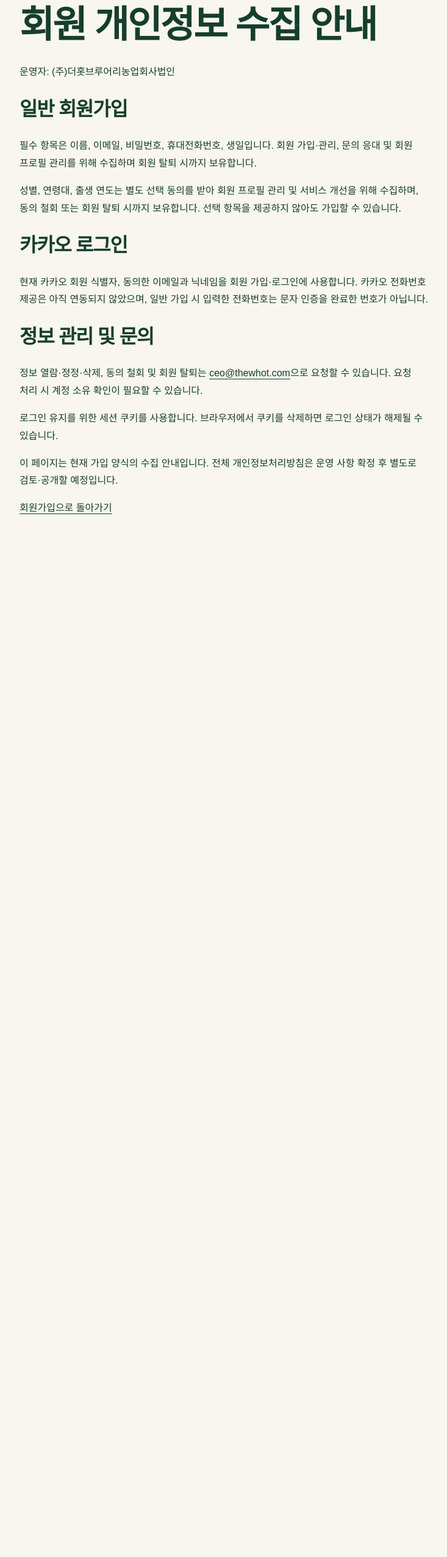
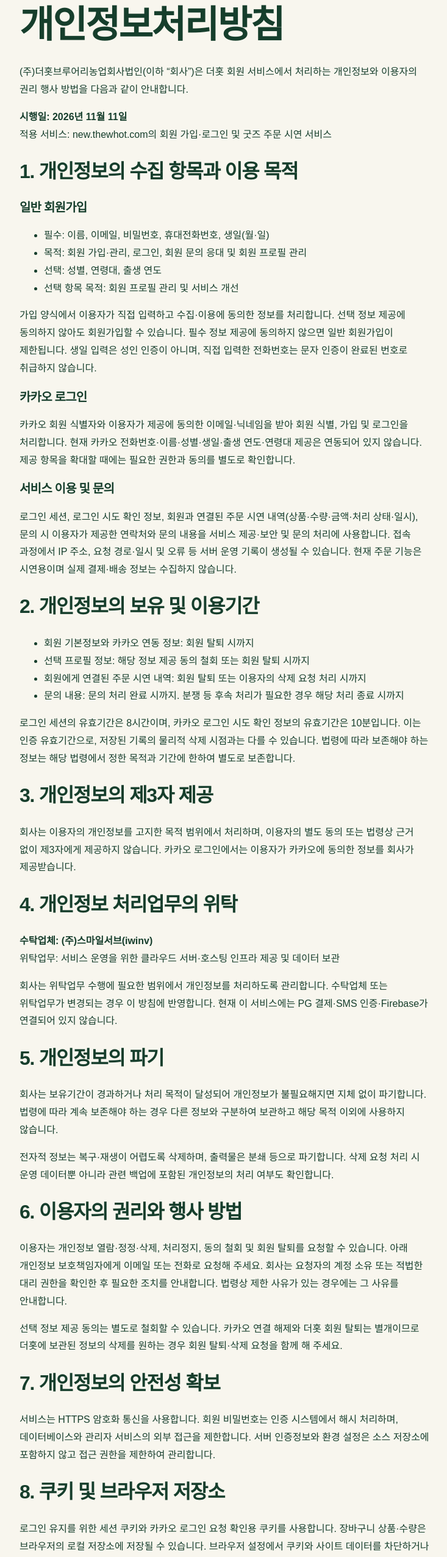
Before and after one commit to WONSUN1972/thewhot, a Next.js app in the folder goods-store/: page /privacy in a window 1280 px wide. Shown: the part 234-2787 px from the top of the page at 61% size, without its empty margins (272-1005 px from the left). Before the commit the page ends 1178 px from the top, so only its background shows below. Built offline with nearby package versions, Linux system fonts and the light colour scheme; a web font is replaced by a local one.

Commit message:
Publish privacy policy with confirmed officer and hosting provider

```diff
--- a/goods-store/src/app/brand/[slug]/page.tsx
+++ b/goods-store/src/app/brand/[slug]/page.tsx
@@ -3,4 +3,4 @@ import pages from '@/content/brand-pages.json';
 import SiteHeader from '@/components/SiteHeader';
 import {notFound} from 'next/navigation';
 export function generateStaticParams(){return Object.keys(pages).filter(k=>k!=='home').map(slug=>({slug}))}
-export default async function BrandPage({params}:{params:Promise<{slug:string}>}){const {slug}=await params;const page=pages[slug as keyof typeof pages];if(!page)notFound();return <><SiteHeader/>{slug==='DesignbyUs'?<DesignShowcase/>:<main className="preserved-main" dangerouslySetInnerHTML={{__html:page.html}}/>}<div className="brand-extra"><a href="/">브랜드 메인</a><a href="/brand/Brewmaster">브루마스터 소개</a><a href="/#shop">굿즈 SHOP</a></div><footer><div className="footer-brand"><img src="/wordmark.png" alt="the whot BREWERY"/></div><div><h3>THE WHOT</h3><p>(주)더홋브루어리농업회사법인<br/>대표 김나래</p></div><div><h3>CONTACT</h3><a href="tel:0316331045">031.633.1045</a><a href="mailto:ceo@thewhot.com">ceo@thewhot.com</a></div><div><h3>SHOP</h3><a href="/#shop">비주류 굿즈</a><a href="/#admin">로컬 백오피스</a></div></footer></>}
+export default async function BrandPage({params}:{params:Promise<{slug:string}>}){const {slug}=await params;const page=pages[slug as keyof typeof pages];if(!page)notFound();return <><SiteHeader/>{slug==='DesignbyUs'?<DesignShowcase/>:<main className="preserved-main" dangerouslySetInnerHTML={{__html:page.html}}/>}<div className="brand-extra"><a href="/">브랜드 메인</a><a href="/brand/Brewmaster">브루마스터 소개</a><a href="/#shop">굿즈 SHOP</a></div><footer><div className="footer-brand"><img src="/wordmark.png" alt="the whot BREWERY"/></div><div><h3>THE WHOT</h3><p>(주)더홋브루어리농업회사법인<br/>대표 김나래</p></div><div><h3>CONTACT</h3><a href="tel:0316331045">031.633.1045</a><a href="mailto:ceo@thewhot.com">ceo@thewhot.com</a></div><div><h3>SHOP</h3><a href="/#shop">비주류 굿즈</a><a href="/#admin">로컬 백오피스</a></div><div><a href="/privacy">개인정보처리방침</a></div></footer></>}
--- a/goods-store/src/app/privacy/page.tsx
+++ b/goods-store/src/app/privacy/page.tsx
@@ -1,3 +1,13 @@
 import SiteHeader from '@/components/SiteHeader';
-export const metadata={title:'회원 개인정보 수집 안내 | the whot'};
-export default function Privacy(){return <><SiteHeader/><main className="signup-page"><span className="eyebrow">PRIVACY</span><h1>회원 개인정보 수집 안내</h1><p>운영자: (주)더홋브루어리농업회사법인</p><h2>일반 회원가입</h2><p>필수 항목은 이름, 이메일, 비밀번호, 휴대전화번호, 생일입니다. 회원 가입·관리, 문의 응대 및 회원 프로필 관리를 위해 수집하며 회원 탈퇴 시까지 보유합니다.</p><p>성별, 연령대, 출생 연도는 별도 선택 동의를 받아 회원 프로필 관리 및 서비스 개선을 위해 수집하며, 동의 철회 또는 회원 탈퇴 시까지 보유합니다. 선택 항목을 제공하지 않아도 가입할 수 있습니다.</p><h2>카카오 로그인</h2><p>현재 카카오 회원 식별자, 동의한 이메일과 닉네임을 회원 가입·로그인에 사용합니다. 카카오 전화번호 제공은 아직 연동되지 않았으며, 일반 가입 시 입력한 전화번호는 문자 인증을 완료한 번호가 아닙니다.</p><h2>정보 관리 및 문의</h2><p>정보 열람·정정·삭제, 동의 철회 및 회원 탈퇴는 <a href="mailto:ceo@thewhot.com">ceo@thewhot.com</a>으로 요청할 수 있습니다. 요청 처리 시 계정 소유 확인이 필요할 수 있습니다.</p><p>로그인 유지를 위한 세션 쿠키를 사용합니다. 브라우저에서 쿠키를 삭제하면 로그인 상태가 해제될 수 있습니다.</p><p>이 페이지는 현재 가입 양식의 수집 안내입니다. 전체 개인정보처리방침은 운영 사항 확정 후 별도로 검토·공개할 예정입니다.</p><a href="/signup">회원가입으로 돌아가기</a></main></>}
+export const metadata={title:'개인정보처리방침 | the whot',description:'더홋 회원 서비스의 개인정보 수집·이용, 보유기간 및 권리 행사 안내'};
+export default function Privacy(){return <><SiteHeader/><main className="signup-page privacy-page"><span className="eyebrow">PRIVACY POLICY</span><h1>개인정보처리방침</h1><p>(주)더홋브루어리농업회사법인(이하 “회사”)은 더홋 회원 서비스에서 처리하는 개인정보와 이용자의 권리 행사 방법을 다음과 같이 안내합니다.</p><p><strong>시행일: 2026년 11월 11일</strong><br/>적용 서비스: new.thewhot.com의 회원 가입·로그인 및 굿즈 주문 시연 서비스</p>
+<section><h2>1. 개인정보의 수집 항목과 이용 목적</h2><h3>일반 회원가입</h3><ul><li>필수: 이름, 이메일, 비밀번호, 휴대전화번호, 생일(월·일)</li><li>목적: 회원 가입·관리, 로그인, 회원 문의 응대 및 회원 프로필 관리</li><li>선택: 성별, 연령대, 출생 연도</li><li>선택 항목 목적: 회원 프로필 관리 및 서비스 개선</li></ul><p>가입 양식에서 이용자가 직접 입력하고 수집·이용에 동의한 정보를 처리합니다. 선택 정보 제공에 동의하지 않아도 회원가입할 수 있습니다. 필수 정보 제공에 동의하지 않으면 일반 회원가입이 제한됩니다. 생일 입력은 성인 인증이 아니며, 직접 입력한 전화번호는 문자 인증이 완료된 번호로 취급하지 않습니다.</p><h3>카카오 로그인</h3><p>카카오 회원 식별자와 이용자가 제공에 동의한 이메일·닉네임을 받아 회원 식별, 가입 및 로그인을 처리합니다. 현재 카카오 전화번호·이름·성별·생일·출생 연도·연령대 제공은 연동되어 있지 않습니다. 제공 항목을 확대할 때에는 필요한 권한과 동의를 별도로 확인합니다.</p><h3>서비스 이용 및 문의</h3><p>로그인 세션, 로그인 시도 확인 정보, 회원과 연결된 주문 시연 내역(상품·수량·금액·처리 상태·일시), 문의 시 이용자가 제공한 연락처와 문의 내용을 서비스 제공·보안 및 문의 처리에 사용합니다. 접속 과정에서 IP 주소, 요청 경로·일시 및 오류 등 서버 운영 기록이 생성될 수 있습니다. 현재 주문 기능은 시연용이며 실제 결제·배송 정보는 수집하지 않습니다.</p></section>
+<section><h2>2. 개인정보의 보유 및 이용기간</h2><ul><li>회원 기본정보와 카카오 연동 정보: 회원 탈퇴 시까지</li><li>선택 프로필 정보: 해당 정보 제공 동의 철회 또는 회원 탈퇴 시까지</li><li>회원에게 연결된 주문 시연 내역: 회원 탈퇴 또는 이용자의 삭제 요청 처리 시까지</li><li>문의 내용: 문의 처리 완료 시까지. 분쟁 등 후속 처리가 필요한 경우 해당 처리 종료 시까지</li></ul><p>로그인 세션의 유효기간은 8시간이며, 카카오 로그인 시도 확인 정보의 유효기간은 10분입니다. 이는 인증 유효기간으로, 저장된 기록의 물리적 삭제 시점과는 다를 수 있습니다. 법령에 따라 보존해야 하는 정보는 해당 법령에서 정한 목적과 기간에 한하여 별도로 보존합니다.</p></section>
+<section><h2>3. 개인정보의 제3자 제공</h2><p>회사는 이용자의 개인정보를 고지한 목적 범위에서 처리하며, 이용자의 별도 동의 또는 법령상 근거 없이 제3자에게 제공하지 않습니다. 카카오 로그인에서는 이용자가 카카오에 동의한 정보를 회사가 제공받습니다.</p></section>
+<section><h2>4. 개인정보 처리업무의 위탁</h2><p><strong>수탁업체: (주)스마일서브(iwinv)</strong><br/>위탁업무: 서비스 운영을 위한 클라우드 서버·호스팅 인프라 제공 및 데이터 보관</p><p>회사는 위탁업무 수행에 필요한 범위에서 개인정보를 처리하도록 관리합니다. 수탁업체 또는 위탁업무가 변경되는 경우 이 방침에 반영합니다. 현재 이 서비스에는 PG 결제·SMS 인증·Firebase가 연결되어 있지 않습니다.</p></section>
+<section><h2>5. 개인정보의 파기</h2><p>회사는 보유기간이 경과하거나 처리 목적이 달성되어 개인정보가 불필요해지면 지체 없이 파기합니다. 법령에 따라 계속 보존해야 하는 경우 다른 정보와 구분하여 보관하고 해당 목적 이외에 사용하지 않습니다.</p><p>전자적 정보는 복구·재생이 어렵도록 삭제하며, 출력물은 분쇄 등으로 파기합니다. 삭제 요청 처리 시 운영 데이터뿐 아니라 관련 백업에 포함된 개인정보의 처리 여부도 확인합니다.</p></section>
+<section><h2>6. 이용자의 권리와 행사 방법</h2><p>이용자는 개인정보 열람·정정·삭제, 처리정지, 동의 철회 및 회원 탈퇴를 요청할 수 있습니다. 아래 개인정보 보호책임자에게 이메일 또는 전화로 요청해 주세요. 회사는 요청자의 계정 소유 또는 적법한 대리 권한을 확인한 후 필요한 조치를 안내합니다. 법령상 제한 사유가 있는 경우에는 그 사유를 안내합니다.</p><p>선택 정보 제공 동의는 별도로 철회할 수 있습니다. 카카오 연결 해제와 더홋 회원 탈퇴는 별개이므로 더홋에 보관된 정보의 삭제를 원하는 경우 회원 탈퇴·삭제 요청을 함께 해 주세요.</p></section>
+<section><h2>7. 개인정보의 안전성 확보</h2><p>서비스는 HTTPS 암호화 통신을 사용합니다. 회원 비밀번호는 인증 시스템에서 해시 처리하며, 데이터베이스와 관리자 서비스의 외부 접근을 제한합니다. 서버 인증정보와 환경 설정은 소스 저장소에 포함하지 않고 접근 권한을 제한하여 관리합니다.</p></section>
+<section><h2>8. 쿠키 및 브라우저 저장소</h2><p>로그인 유지를 위한 세션 쿠키와 카카오 로그인 요청 확인용 쿠키를 사용합니다. 장바구니 상품·수량은 브라우저의 로컬 저장소에 저장될 수 있습니다. 브라우저 설정에서 쿠키와 사이트 데이터를 차단하거나 삭제할 수 있으며, 이 경우 로그인 및 장바구니 기능이 제한되거나 초기화될 수 있습니다.</p></section>
+<section><h2>9. 개인정보 보호책임자 및 문의</h2><p>운영자: (주)더홋브루어리농업회사법인<br/>개인정보 보호책임자: 대표 김나래<br/>이메일: <a href="mailto:ceo@thewhot.com">ceo@thewhot.com</a><br/>전화: <a href="tel:0316331045">031-633-1045</a></p><p>개인정보 열람·정정·삭제 등 권리 행사 및 개인정보 관련 문의는 위 연락처로 접수합니다. 개인정보 침해 상담이나 분쟁 조정이 필요한 경우 <a href="https://www.privacy.go.kr/" target="_blank" rel="noopener noreferrer">개인정보 포털</a>을 통해 관련 기관과 절차를 확인할 수 있습니다.</p></section>
+<section><h2>10. 개인정보처리방침의 변경</h2><p>이 방침은 2026년 11월 11일부터 적용합니다. 수집 항목, 이용 목적, 보유기간, 위탁업무 등 변경 사항은 이 페이지를 통해 공개하고, 별도 동의가 필요한 변경은 이용자의 동의를 받습니다.</p></section><a href="/signup">회원가입으로 돌아가기</a></main></>}
--- a/goods-store/src/components/SignupForm.tsx
+++ b/goods-store/src/components/SignupForm.tsx
@@ -10,7 +10,7 @@ export default function SignupForm(){
  <label>휴대전화번호 *<input name="phone" type="tel" autoComplete="tel-national" required maxLength={20} placeholder="010-0000-0000" aria-describedby="phone-help"/></label><p id="phone-help" className="signup-help">회원 문의 응대 및 서비스 관련 연락에 사용합니다. 현재는 번호 입력만 가능하며 문자 인증은 제공하지 않습니다.</p>
  <fieldset><legend>생일 *</legend><div className="signup-grid"><label className="sr-only" htmlFor="birth-month">생일 월</label><select id="birth-month" name="month" required defaultValue=""><option value="" disabled>월 선택</option>{Array.from({length:12},(_,i)=><option key={i} value={String(i+1).padStart(2,'0')}>{i+1}월</option>)}</select><label className="sr-only" htmlFor="birth-day">생일 일</label><select id="birth-day" name="day" required defaultValue=""><option value="" disabled>일 선택</option>{Array.from({length:31},(_,i)=><option key={i} value={String(i+1).padStart(2,'0')}>{i+1}일</option>)}</select></div><p className="signup-help">생일과 출생 연도는 별도 항목이며, 생일 입력은 성인 인증이 아닙니다.</p></fieldset>
  <fieldset className="signup-optional"><legend>선택 정보</legend><p className="signup-help">회원 프로필 관리 및 서비스 개선을 위한 정보입니다.</p><div className="signup-grid"><label>성별<select name="gender" defaultValue=""><option value="">선택 안 함</option><option value="female">여성</option><option value="male">남성</option><option value="other">기타</option></select></label><label>연령대<select name="ageRange" defaultValue=""><option value="">선택 안 함</option>{['10-19','20-29','30-39','40-49','50-59','60-69','70+'].map(v=><option key={v} value={v}>{v==='70+'?'70세 이상':v+'세'}</option>)}</select></label></div><label>출생 연도<input name="birthyear" inputMode="numeric" maxLength={4} pattern="[0-9]{4}" placeholder="예: 1990 (선택)"/></label></fieldset>
- <section className="signup-consents" aria-label="개인정보 수집 동의"><h2>개인정보 수집·이용 동의</h2><p>필수: 이름, 이메일, 비밀번호, 전화번호, 생일<br/>목적: 회원 가입·관리, 문의 응대 및 회원 프로필 관리<br/>보유 기간: 회원 탈퇴 시까지</p><label className="signup-check"><input name="requiredConsent" type="checkbox" required/>[필수] 개인정보 수집·이용에 동의합니다.</label><p>선택: 성별, 연령대, 출생 연도<br/>목적: 회원 프로필 관리 및 서비스 개선<br/>보유 기간: 동의 철회 또는 회원 탈퇴 시까지</p><label className="signup-check"><input name="optionalConsent" type="checkbox"/>[선택] 선택 정보 수집·이용에 동의합니다.</label><p>필수 동의를 거부하면 회원가입이 제한되며, 선택 동의 거부에 따른 가입 제한은 없습니다. <a href="/privacy" target="_blank" rel="noopener">개인정보 수집 안내 보기 ↗</a></p></section>
+ <section className="signup-consents" aria-label="개인정보 수집 동의"><h2>개인정보 수집·이용 동의</h2><p>필수: 이름, 이메일, 비밀번호, 전화번호, 생일<br/>목적: 회원 가입·관리, 문의 응대 및 회원 프로필 관리<br/>보유 기간: 회원 탈퇴 시까지</p><label className="signup-check"><input name="requiredConsent" type="checkbox" required/>[필수] 개인정보 수집·이용에 동의합니다.</label><p>선택: 성별, 연령대, 출생 연도<br/>목적: 회원 프로필 관리 및 서비스 개선<br/>보유 기간: 동의 철회 또는 회원 탈퇴 시까지</p><label className="signup-check"><input name="optionalConsent" type="checkbox"/>[선택] 선택 정보 수집·이용에 동의합니다.</label><p>필수 동의를 거부하면 회원가입이 제한되며, 선택 동의 거부에 따른 가입 제한은 없습니다. <a href="/privacy" target="_blank" rel="noopener">개인정보처리방침 보기 ↗</a></p></section>
  {error&&<p className="signup-error" role="alert">{error}</p>}<button type="submit" className="primary full" disabled={busy}>{busy?'가입 처리 중…':'회원가입'}</button><p className="signup-bottom">이미 회원이신가요? <a href="/#account">로그인</a></p>
  </form>
 }
```
Also changed, not shown: goods-store/src/app/page.tsx (+1 -1 lines).
